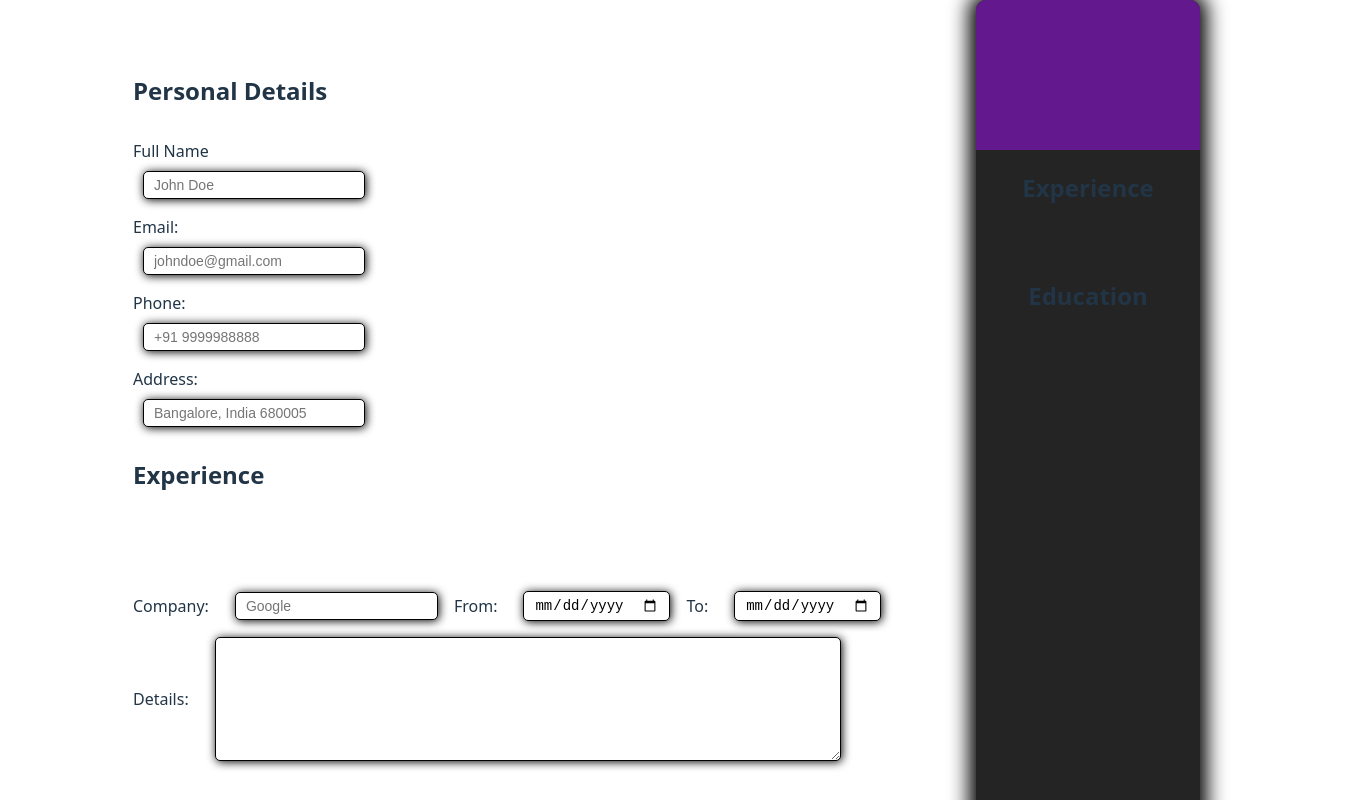
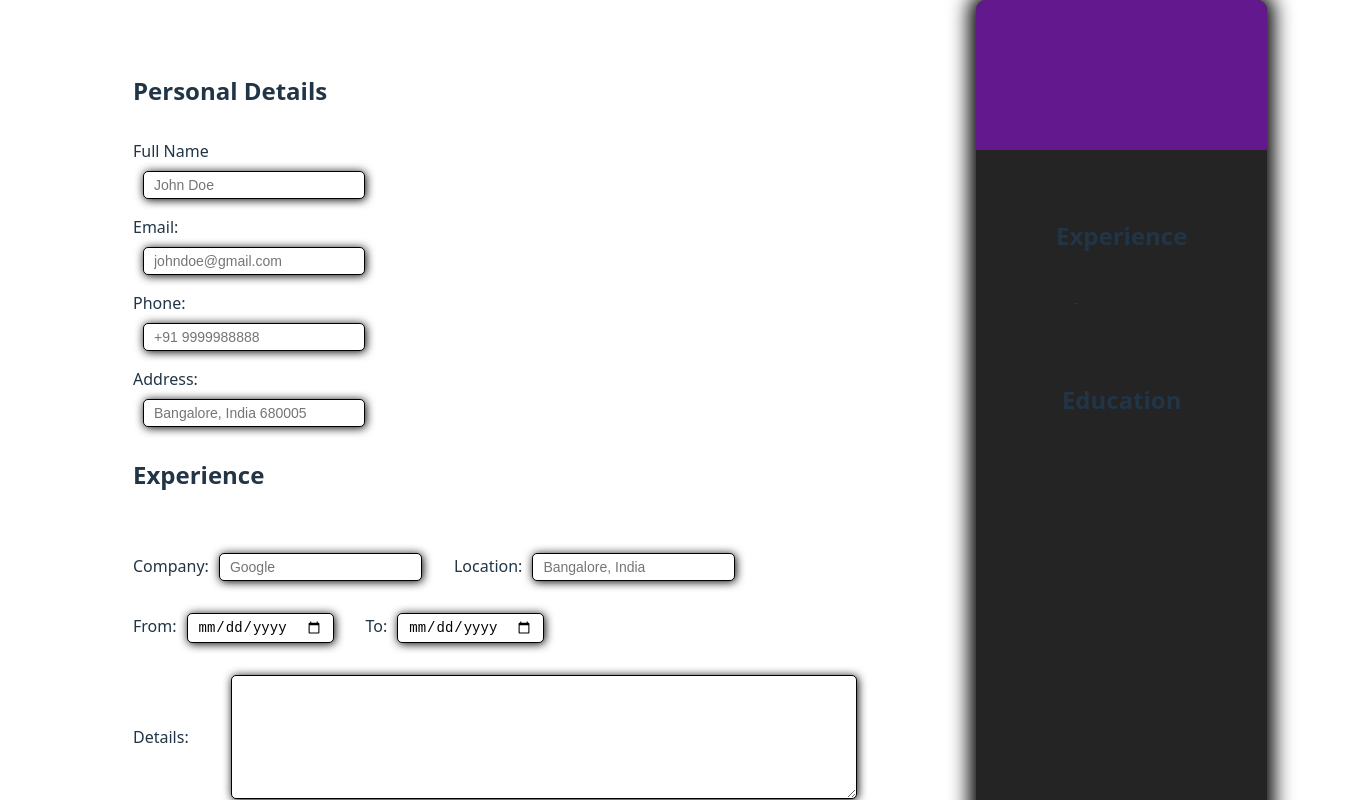
Before and after one commit to anuvind10/CV-Application, a React (Vite) app: page / in a window 1280 px wide. Shown: the top 800 px of the page, 1347 px wide, since content can reach past the window. Built offline with nearby package versions, Linux system fonts and the light colour scheme.

Commit message:
update Experience display UI

```diff
--- a/src/App.jsx
+++ b/src/App.jsx
@@ -41,7 +41,14 @@ function App() {
   });
 
   const [experiences, setExperiences] = useState([
-    { id: Date.now() + Math.random(), name: "", from: "", to: "", details: "" },
+    {
+      id: Date.now() + Math.random(),
+      name: "",
+      location: "",
+      from: "",
+      to: "",
+      details: "",
+    },
   ]);
 
   const [educations, setEducations] = useState([
@@ -64,7 +71,7 @@ function App() {
           onActivate={setActiveSection}
         ></Section>
         <Section
-          className="experience"
+          className="experience-input"
           header="Experience"
           section={
             <Experience
@@ -76,7 +83,7 @@ function App() {
           onActivate={setActiveSection}
         ></Section>
         <Section
-          className="education"
+          className="education-input"
           header="Education"
           section={
             <Education
--- a/src/components/CVContent.jsx
+++ b/src/components/CVContent.jsx
@@ -4,11 +4,19 @@ function CVContent({ experiences, educations }) {
       <h2>Experience</h2>
       <div className="experience-preview">
         {experiences.map((exp) => (
-          <div key={exp.id}>
-            <p>{exp.name}</p>
-            <p>{exp.from}</p>
-            <p>{exp.to}</p>
-            <p>{exp.details}</p>
+          <div key={exp.id} className="experience">
+            <div className="experience-left">
+              <div className="date-disp">
+                <p>{exp.from}</p>
+                <p>-</p>
+                <p>{exp.to}</p>
+              </div>
+              <p>{exp.location}</p>
+            </div>
+            <div className="experience-right">
+              <p>{exp.name}</p>
+              <p>{exp.details}</p>
+            </div>
           </div>
         ))}
       </div>
--- a/src/components/Experience.jsx
+++ b/src/components/Experience.jsx
@@ -8,6 +8,7 @@ function Experience({ experiences, setExperiences }) {
       {
         id: Date.now() + Math.random(),
         name: "",
+        location: "",
         from: "",
         to: "",
         details: "",
@@ -30,7 +31,8 @@ function Experience({ experiences, setExperiences }) {
       {experiences.map((exp) => (
         <div key={exp.id} className="exp-container">
           <div className="experience-info">
-            <div className="exp-basic">
+            <div className="company-details">
+              <div>
                 <label htmlFor={`company-${exp.id}`}>Company:</label>
                 <input
                   type="text"
@@ -41,6 +43,22 @@ function Experience({ experiences, setExperiences }) {
                     updateExperiece(exp.id, "name", e.target.value);
                   }}
                 />
+              </div>
+              <div>
+                <label htmlFor={`location-${exp.id}`}>Location:</label>
+                <input
+                  type="text"
+                  id={`location-${exp.id}`}
+                  placeholder="Bangalore, India"
+                  value={exp.location}
+                  onChange={(e) => {
+                    updateExperiece(exp.id, "location", e.target.value);
+                  }}
+                />
+              </div>
+            </div>
+            <div className="company-duration">
+              <div>
                 <label htmlFor={`fromDate-${exp.id}`}>From:</label>
                 <input
                   type="date"
@@ -52,6 +70,8 @@ function Experience({ experiences, setExperiences }) {
                     updateExperiece(exp.id, "from", e.target.value);
                   }}
                 />
+              </div>
+              <div>
                 <label htmlFor={`toDate-${exp.id}`}>To:</label>
                 <input
                   type="date"
@@ -63,6 +83,7 @@ function Experience({ experiences, setExperiences }) {
                     updateExperiece(exp.id, "to", e.target.value);
                   }}
                 />
+              </div>
             </div>
             <div className="exp-details">
               <label htmlFor={`details-${exp.id}`}>Details:</label>
@@ -80,7 +101,7 @@ function Experience({ experiences, setExperiences }) {
           <div>
             <img
               src={removeIcon}
-              alt="remove experience"
+              alt="remove"
               className="remove-icon"
               onClick={() => removeExperience(exp.id)}
             />
--- a/src/styles/App.css
+++ b/src/styles/App.css
@@ -74,13 +74,14 @@ textarea {
 .experience-info {
   display: flex;
   flex-direction: column;
-  gap: 1rem;
+  gap: 2rem;
 }
 
-.exp-basic,
+.company-details,
+.company-duration,
 .exp-details {
   display: flex;
-  gap: 1rem;
+  gap: 2rem;
   align-items: center;
 }
 
@@ -163,7 +164,7 @@ button:focus-visible {
   display: flex;
   flex-direction: column;
   align-items: center;
-
+  padding: 3em 5em;
   > div {
     width: 100%;
   }
@@ -172,12 +173,8 @@ button:focus-visible {
 .experience-preview {
   display: flex;
   flex-direction: column;
-  > div {
-    display: flex;
-    align-items: center;
-    justify-content: center;
-    gap: 1em;
-  }
+  align-items: flex-start;
+  gap: 2em;
 }
 
 .contact-info {
@@ -186,3 +183,34 @@ button:focus-visible {
   justify-content: center;
   gap: 2em;
 }
+
+.experience {
+  display: flex;
+  width: 100%;
+  > div {
+    height: 100%;
+  }
+}
+
+.experience-left {
+  width: 30%;
+  display: flex;
+  flex-direction: column;
+  align-items: center;
+}
+
+.experience-right {
+  width: 70%;
+  min-width: 0;
+  > p {
+    word-wrap: break-word;
+  }
+}
+
+.date-disp {
+  width: 100%;
+  display: flex;
+  gap: 5px;
+  align-items: center;
+  justify-content: center;
+}
```
Lines whose indentation alone changed are shown as unchanged.
